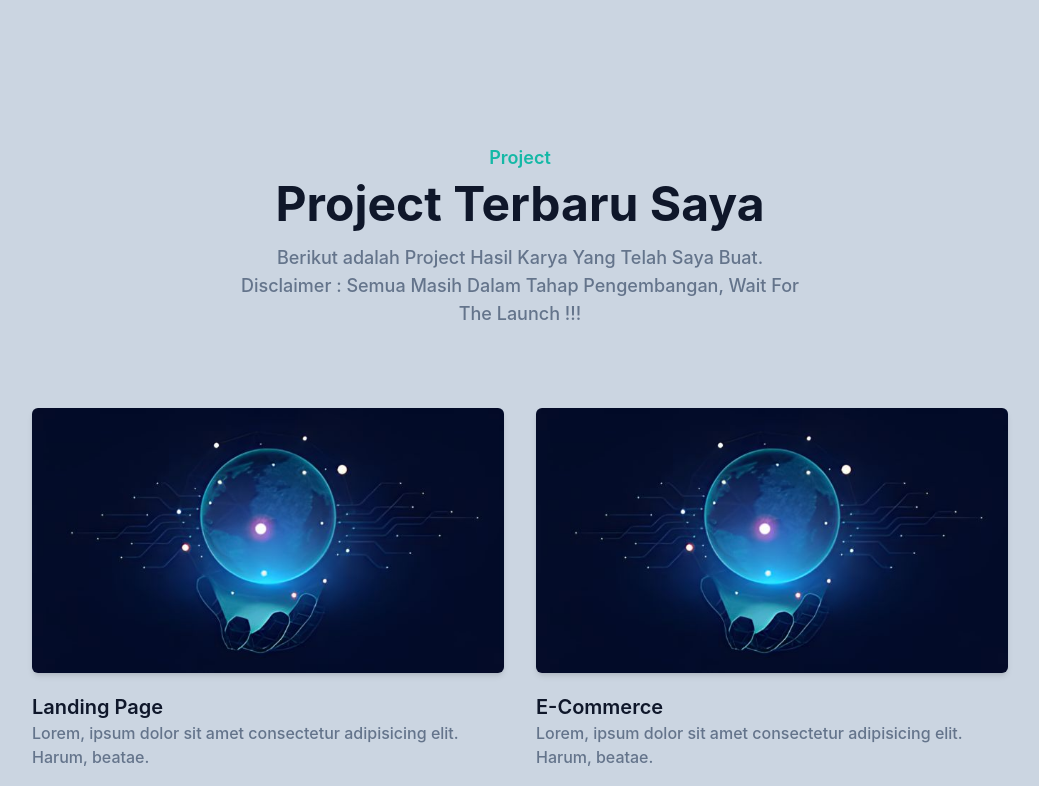
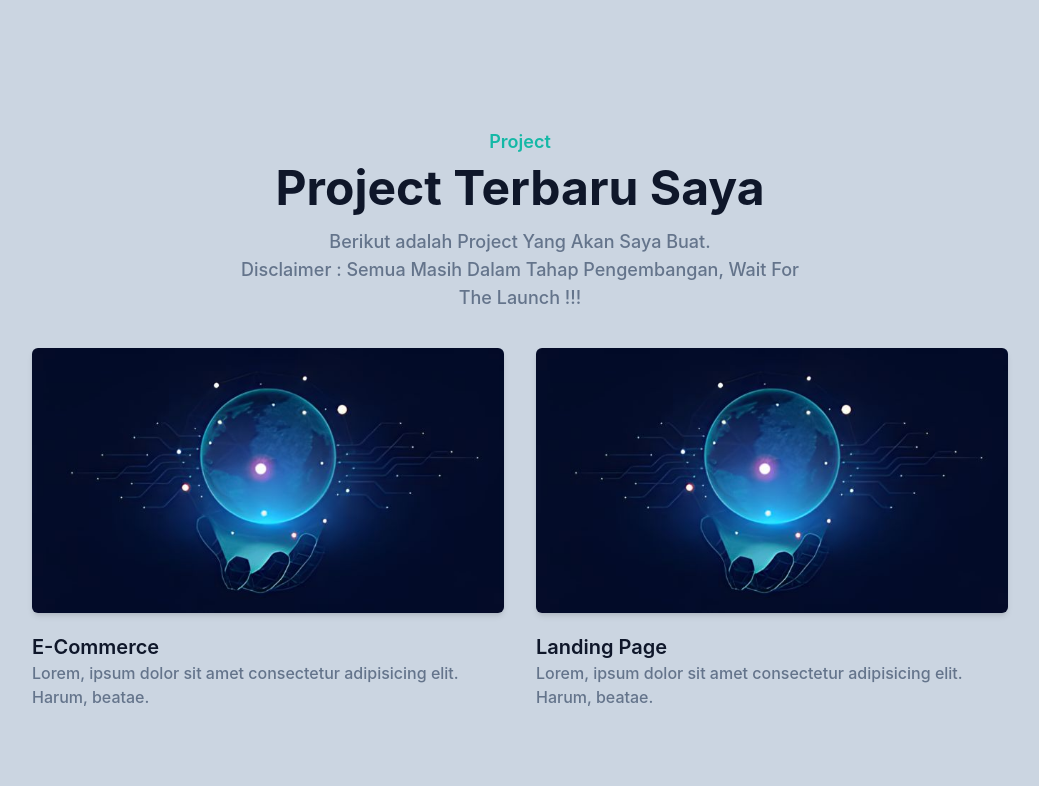
Before and after one commit to Fathurrizkies/myportfolio, a website: page index.html in a window 1280 px wide. Shown: the part 1100-1886 px from the top of the page, without its empty margins (120-1159 px from the left). Drawn offline with nearby package versions, Linux system fonts and the light colour scheme.

Commit message:
Update My Portfolio

```diff
--- a/index.html
+++ b/index.html
@@ -74,7 +74,7 @@
     <!-- Akhir Header -->
 
     <!-- Hero Section Start -->
-    <section id="home" class="pt-36 dark:bg-dark">
+    <section id="home" class="pt-32 dark:bg-dark">
         <div class="container">
             <div class="flex flex-wrap">
                 <div class="w-full self-center px-4 lg:w-1/2">
@@ -82,7 +82,7 @@
                     <h2 class="font-medium text-secondary text-lg mb-5 lg:text-2xl">Mahasiswa & <span class="text-dark dark:text-white">Gamers</span></h2>
                     <p class="font-medium text-secondary mb-10 leading-relaxed">Belajar Web Programming itu mudah dan menyenangkan bukan. <span class="text-dark font-bold dark:text-white">BUKAN!</span></p>
                     <a href="https://wa.me/081296757635" target="_blank" class="text-base font-semibold text-white bg-primary py-3 px-8 rounded-full hover:shadow-lg hover:opacity-90 transition duration-300 ease-in-out">Hubungi Saya</a><br><br>
-                    <a href="https://drive.google.com/uc?export=download&id=1v8DxDwlS34yY4X7qw6MoHM1N-pcgjefk" class=" text-base font-semibold text-white bg-primary py-3 px-8 mb-10 rounded-full hover:shadow-lg hover:opacity-90 transition duration-300 ease-in-out">Download Template CV</a>
+                    <!-- <a href="https://drive.google.com/uc?export=download&id=1v8DxDwlS34yY4X7qw6MoHM1N-pcgjefk" class=" text-base font-semibold text-white bg-primary py-3 px-8 mb-10 rounded-full hover:shadow-lg hover:opacity-90 transition duration-300 ease-in-out">Download Template CV</a> -->
 
                 </div>
                 <div class="w-full self-end px-4 lg:w-1/2">
@@ -145,26 +145,26 @@
     <section id="project" class="pt-36 pb-16 bg-slate-300 dark:bg-slate-800">
         <div class="container">
             <div class="w-full px-4">
-                <div class="max-w-xl mx-auto text-center mb-16">
+                <div class="max-w-xl mx-auto text-center mb-5">
                     <h4 class="font-semibold text-lg text-primary mb-2">Project</h4>
                     <h2 class="font-bold text-dark text-3xl mb-4 sm:text-4xl lg:text-5xl dark:text-white">Project Terbaru Saya</h2>
-                    <p class="font-medium text-medium text-secondary md:text-lg">Berikut adalah Project Hasil Karya Yang Telah Saya Buat.<br>
+                    <p class="font-medium text-medium text-secondary md:text-lg">Berikut adalah Project Yang Akan Saya Buat.<br>
                     Disclaimer : Semua Masih Dalam Tahap Pengembangan, Wait For The Launch !!!</p>
                 </div>
             </div>
             <div class="w-full px-4 flex flex-wrap justify-center xl:w-10/12 xl:mx-auto">
                 <div class="mb-12 p-4 md:w-1/2">
                     <div class="rounded-md shadow-md overflow-hidden">
-                        <img src="dist/img/portfolio/1.jpg" alt="Landing Page" width="w-full">
+                        <img src="dist/img/portfolio/1.jpg" alt="E-Commerce" width="w-full">
                     </div>
-                    <h3 class="font-semibold text-xl text-dark mt-5 dark:text-white">Landing Page</h3>
+                    <h3 class="font-semibold text-xl text-dark mt-5 dark:text-white">E-Commerce</h3>
                     <p class="font-medium text-base text-secondary">Lorem, ipsum dolor sit amet consectetur adipisicing elit. Harum, beatae.</p>
                 </div>
                 <div class="mb-12 p-4 md:w-1/2">
                     <div class="rounded-md shadow-md overflow-hidden">
-                        <img src="dist/img/portfolio/1.jpg" alt="E-Commerce" width="w-full">
+                        <img src="dist/img/portfolio/1.jpg" alt="Landing Page" width="w-full">
                     </div>
-                    <h3 class="font-semibold text-xl text-dark mt-5 dark:text-white">E-Commerce</h3>
+                    <h3 class="font-semibold text-xl text-dark mt-5 dark:text-white">Landing Page</h3>
                     <p class="font-medium text-base text-secondary">Lorem, ipsum dolor sit amet consectetur adipisicing elit. Harum, beatae.</p>
                 </div>
                 <div class="mb-12 p-4 md:w-1/2">
```
Also changed, not shown: dist/css/final.css.
